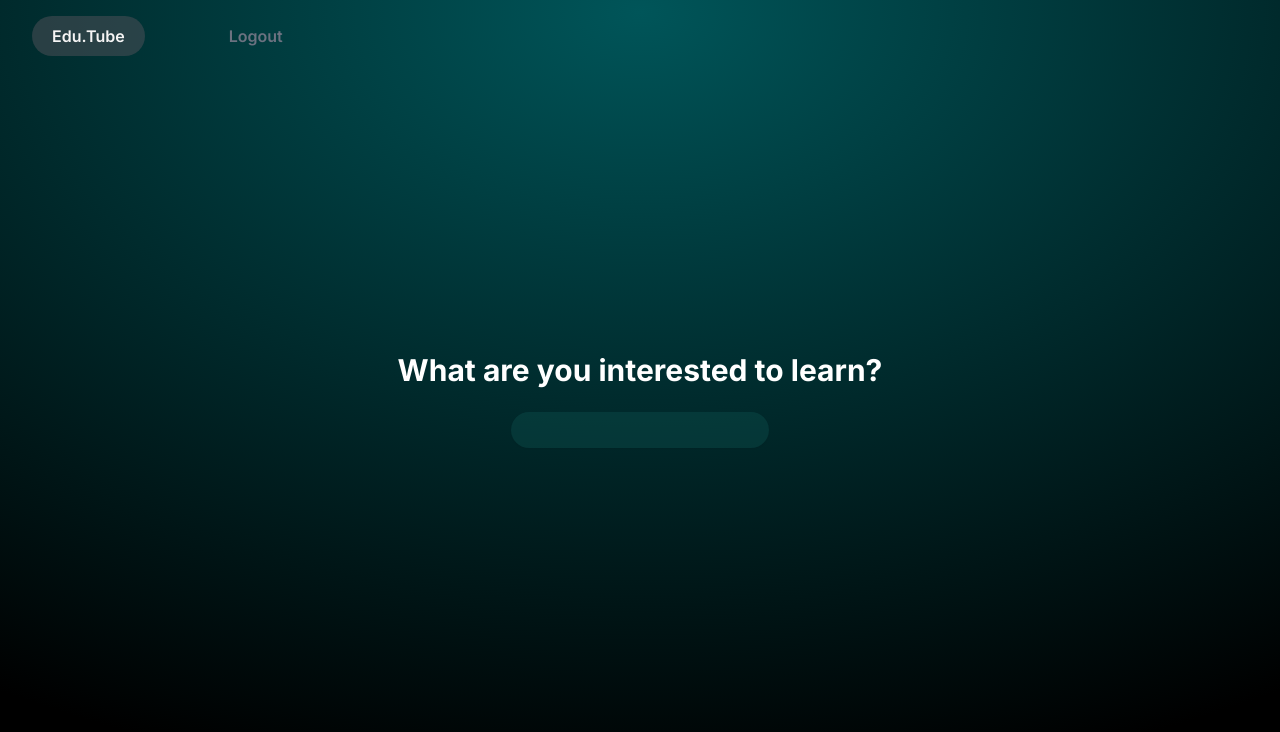
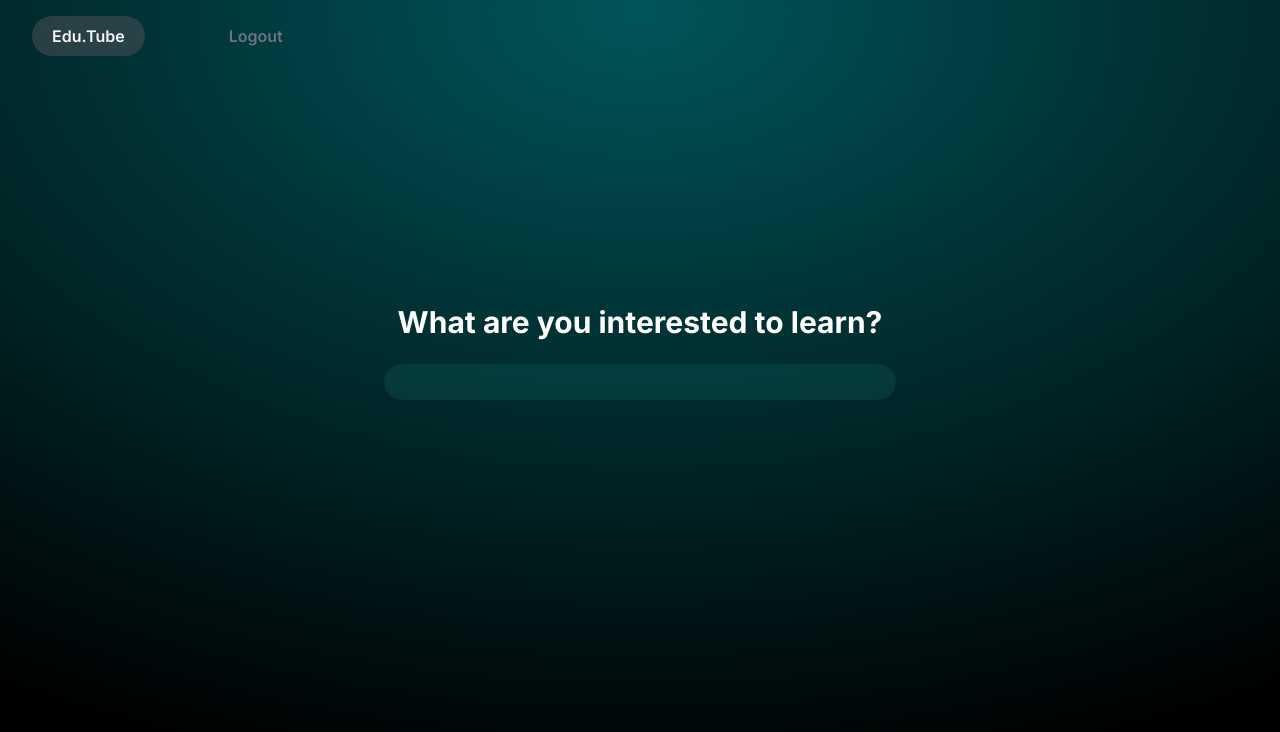
Before and after one commit to eXistC/EduTube, a Next.js app: page /home in a window 1280 px wide. Shown: the top 732 px of the page. Built offline with nearby package versions, Linux system fonts and the light colour scheme; what tailwindcss-font-inter would draw is missing.

Commit message:
searchbar stylization 	modified:   app/components/PagesComponents/searchbar.tsx 	modified:   app/components/inputs/searchfield.tsx 	modified:   app/home/page.tsx

```diff
--- a/app/components/PagesComponents/searchbar.tsx
+++ b/app/components/PagesComponents/searchbar.tsx
@@ -8,7 +8,7 @@ const SearchBar = () => {
     const { errors } = formState;
 
     return (
-        <div className="flex flex-col items-center space-y-4">
+        <div className="flex flex-col">
             <Search
                 id="search"
                 type="text"
--- a/app/components/inputs/searchfield.tsx
+++ b/app/components/inputs/searchfield.tsx
@@ -26,6 +26,7 @@ const Search: React.FC<InputProps> = ({
                     block
                     w-full
                     mx-auto
+                    max-w-lg
                     text-sm
                     font-medium
                     leading-6
--- a/app/home/page.tsx
+++ b/app/home/page.tsx
@@ -9,8 +9,8 @@ const HomePage = () => {
   const routes = useRoutes();
 
   return(
-    <div className="min-h-screen bg-radial-gradient py-6 flex flex-col justify-center sm:py-12">
-      <h1 className="text-3xl font-bold font-inter text-center text-white mb-4">What are you interested to learn?</h1>
+    <div className="min-h-screen bg-radial-gradient flex flex-col justify-center sm:py-12">
+      <h1 className="text-3xl font-bold font-inter text-center text-white mb-4 -mt-24">What are you interested to learn?</h1>
       <SearchBar />
 
   </div>
```
